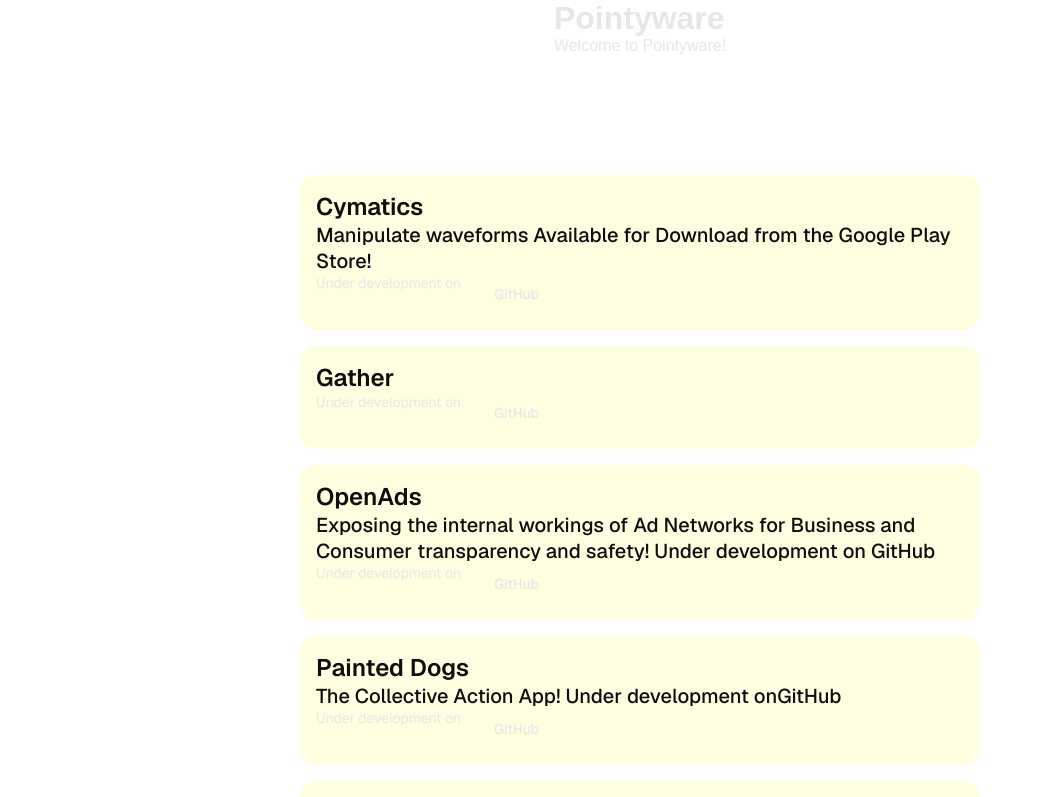
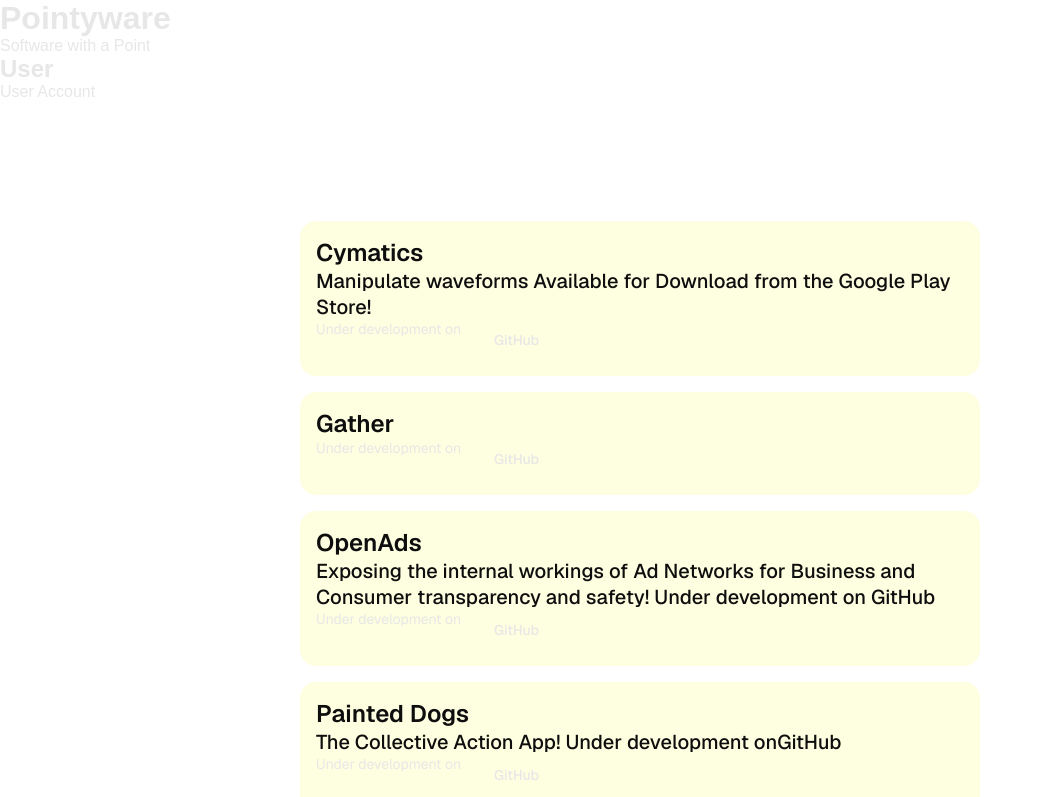
Before and after one commit to Pointyware/static-site, a Next.js app: page / in a window 1280 px wide. Shown: the top 797 px of the page, without its empty margins (0-1042 px from the left). Built offline with nearby package versions, Linux system fonts and the light colour scheme; a web font is replaced by a local one.

Commit message:
remove welcome from header

```diff
--- a/src/app/_components/header.tsx
+++ b/src/app/_components/header.tsx
@@ -1,10 +1,17 @@
-import Welcome from "./welcome";
 
 export default function Header() {
 
   return (
-    <header className='container'>
-      <Welcome />
+    <header>
+      <div>
+        <h1 aria-label='Title'>Pointyware</h1>
+        <p>Software with a Point</p>
+      </div>
+      <div>
+        {/* Account Icon */}
+        <h2>User</h2>
+        <p>User Account</p>
+      </div>
     </header>
   )
 }
--- a/src/app/_components/welcome.tsx
+++ /dev/null
@@ -1,10 +0,0 @@
-
-export default function Welcome() {
-
-  return (
-    <div>
-      <h1 aria-label='Title'>Pointyware</h1>
-      <p>Welcome to Pointyware!</p>
-    </div>
-  )
-}
```
